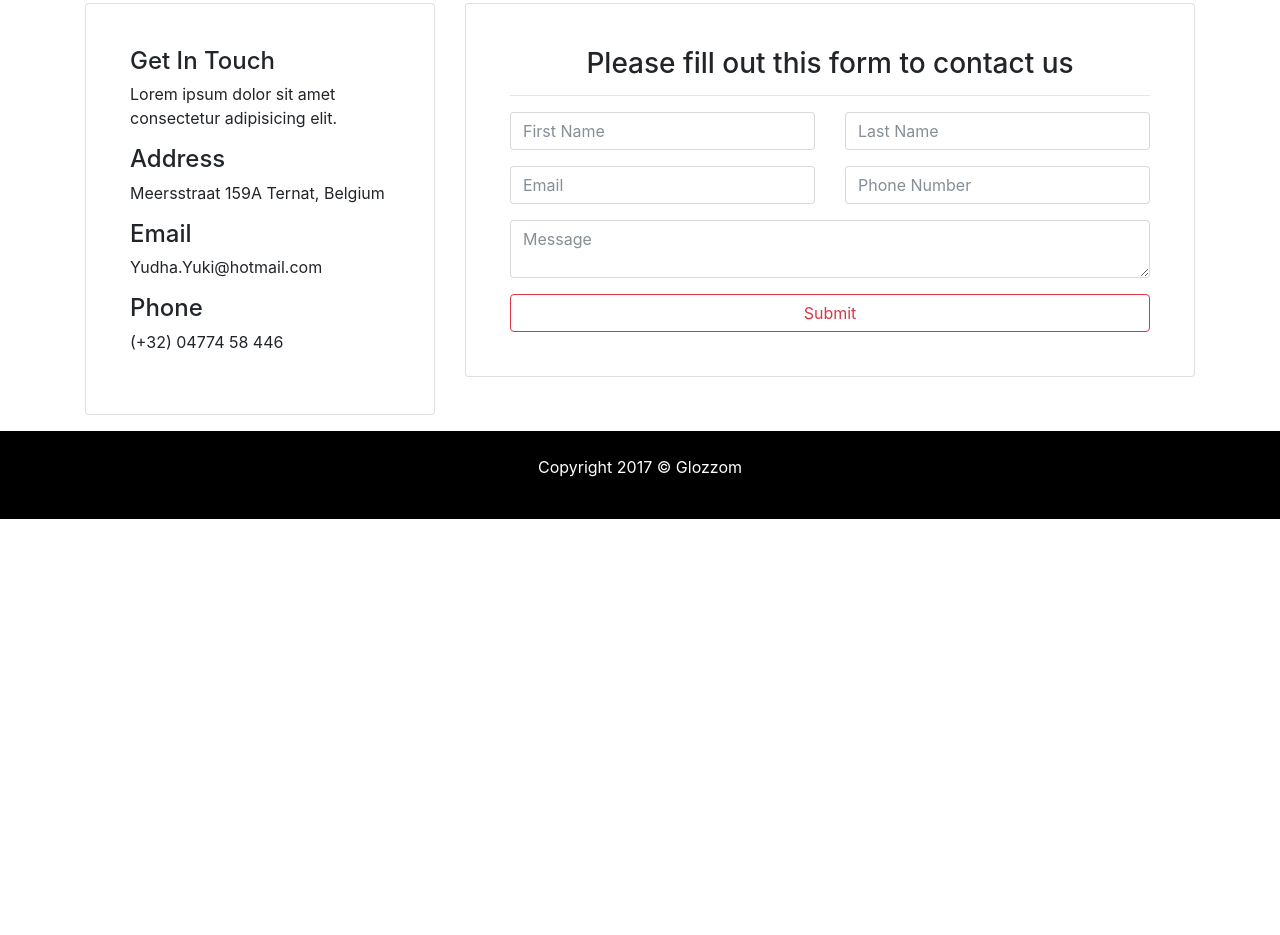
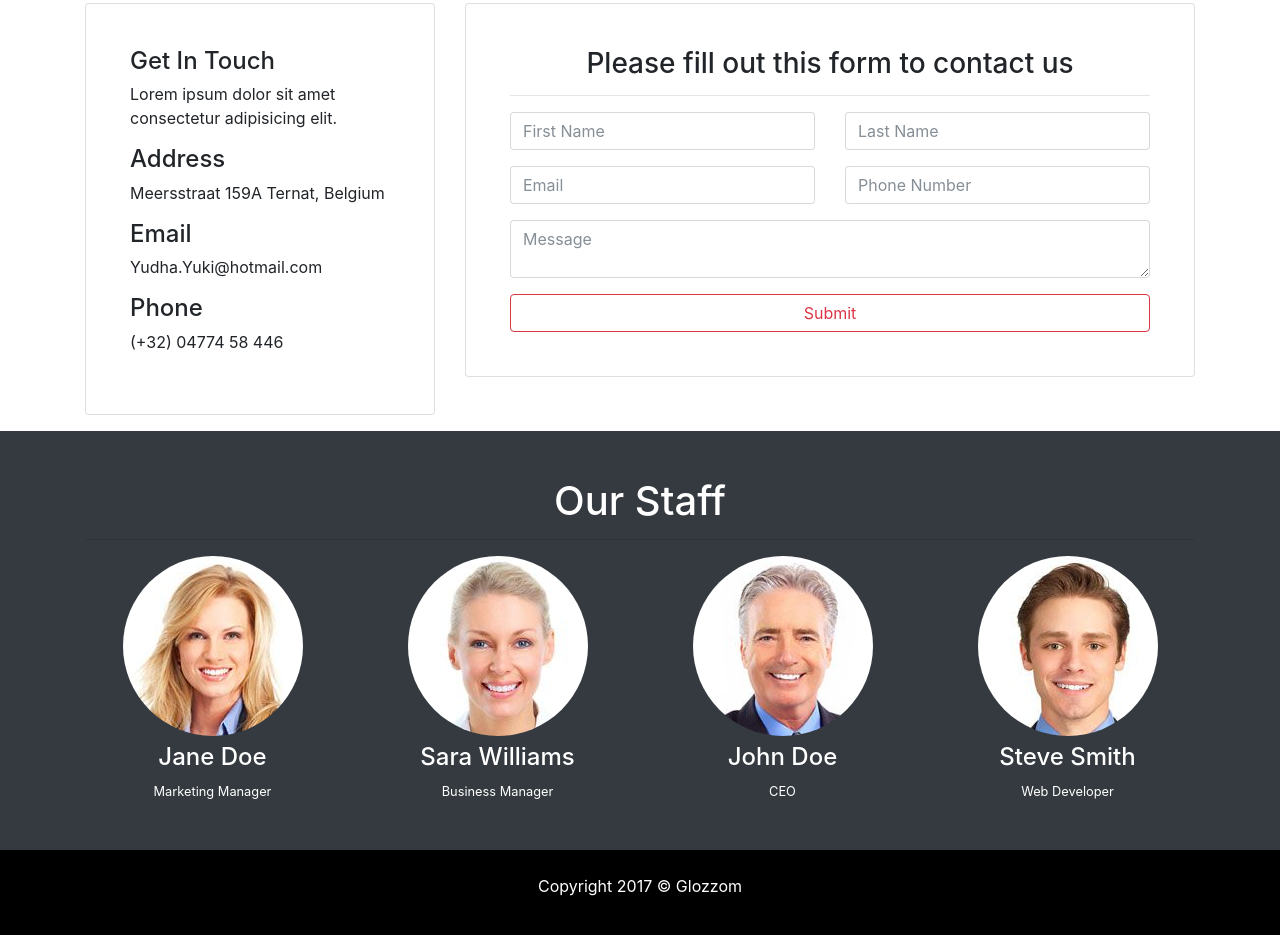
Before and after one commit to YudhaYuki/multi-page-theme, a website: page src/contact.html in a window 1280 px wide. Shown: the part 269-1204 px from the top of the page. Before the commit the page ends 800 px from the top, so only its background shows below. Drawn offline with Linux system fonts and the light colour scheme; some packages are replaced by stand-ins of ours; a script that the page names is missing.

Commit message:
Creating blog.html file - Staff Section

```diff
--- a/src/contact.html
+++ b/src/contact.html
@@ -117,6 +117,37 @@
     </section>
 
 
+    <!-- STAFF SECTION -->
+    <section id="staff" class="py-5 text-center bg-dark text-white">
+        <div class="container">
+            <h1>Our Staff</h1>
+            <hr>
+            <div class="row">
+                <div class="col-md-3">
+                    <img src="img/person1.jpg" alt="" class="img-fluid rounded-circle mb-2">
+                    <h4>Jane Doe</h4>
+                    <small>Marketing Manager</small>
+                </div>
+                <div class="col-md-3">
+                    <img src="img/person2.jpg" alt="" class="img-fluid rounded-circle mb-2">
+                    <h4>Sara Williams</h4>
+                    <small>Business Manager</small>
+                </div>
+                <div class="col-md-3">
+                    <img src="img/person3.jpg" alt="" class="img-fluid rounded-circle mb-2">
+                    <h4>John Doe</h4>
+                    <small>CEO</small>
+                </div>
+                <div class="col-md-3">
+                    <img src="img/person4.jpg" alt="" class="img-fluid rounded-circle mb-2">
+                    <h4>Steve Smith</h4>
+                    <small>Web Developer</small>
+                </div>
+            </div>
+        </div>
+    </section>
+
+
 
 
     <footer id="main-footer" class="text-center p-4">
```
